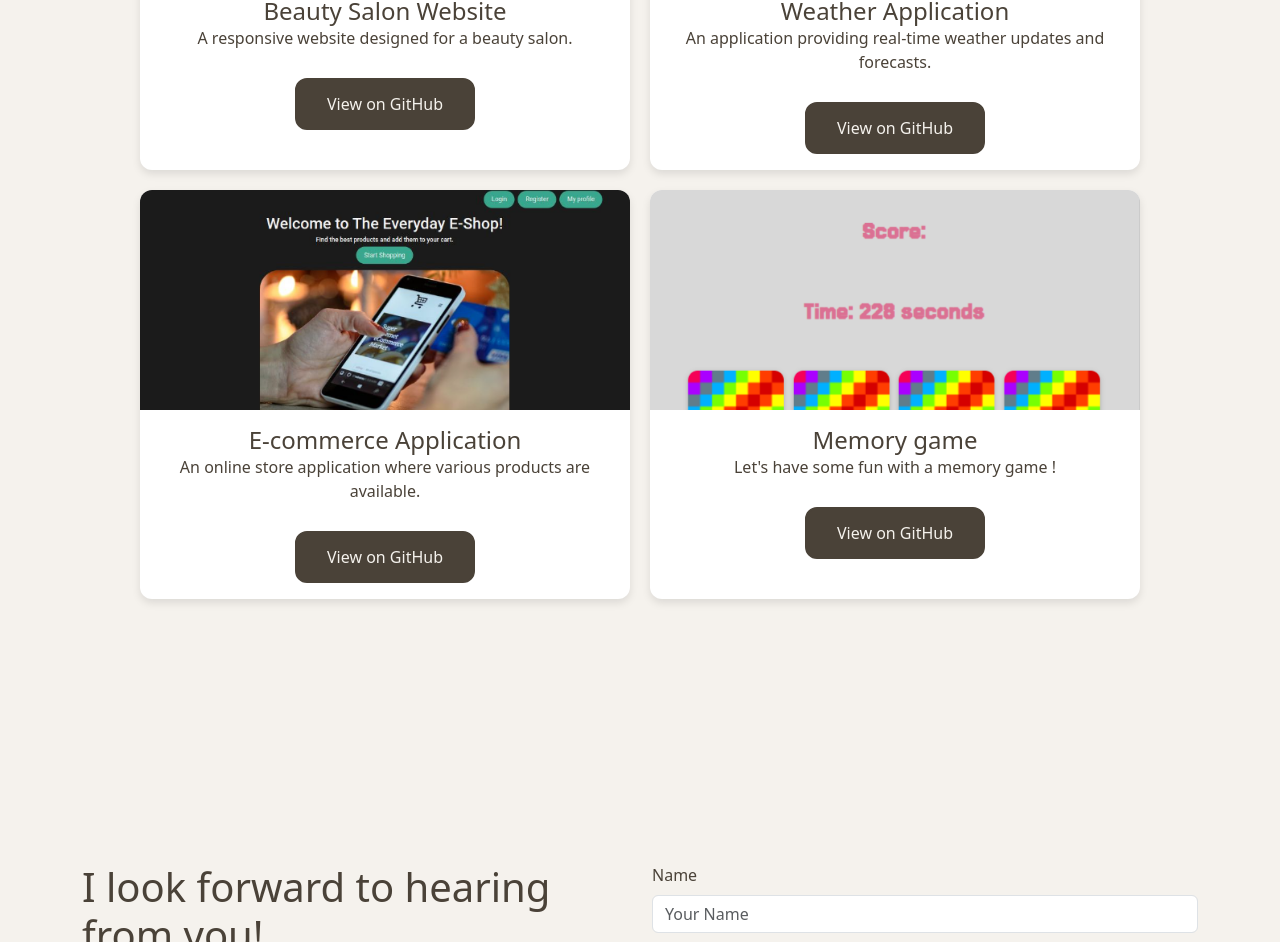
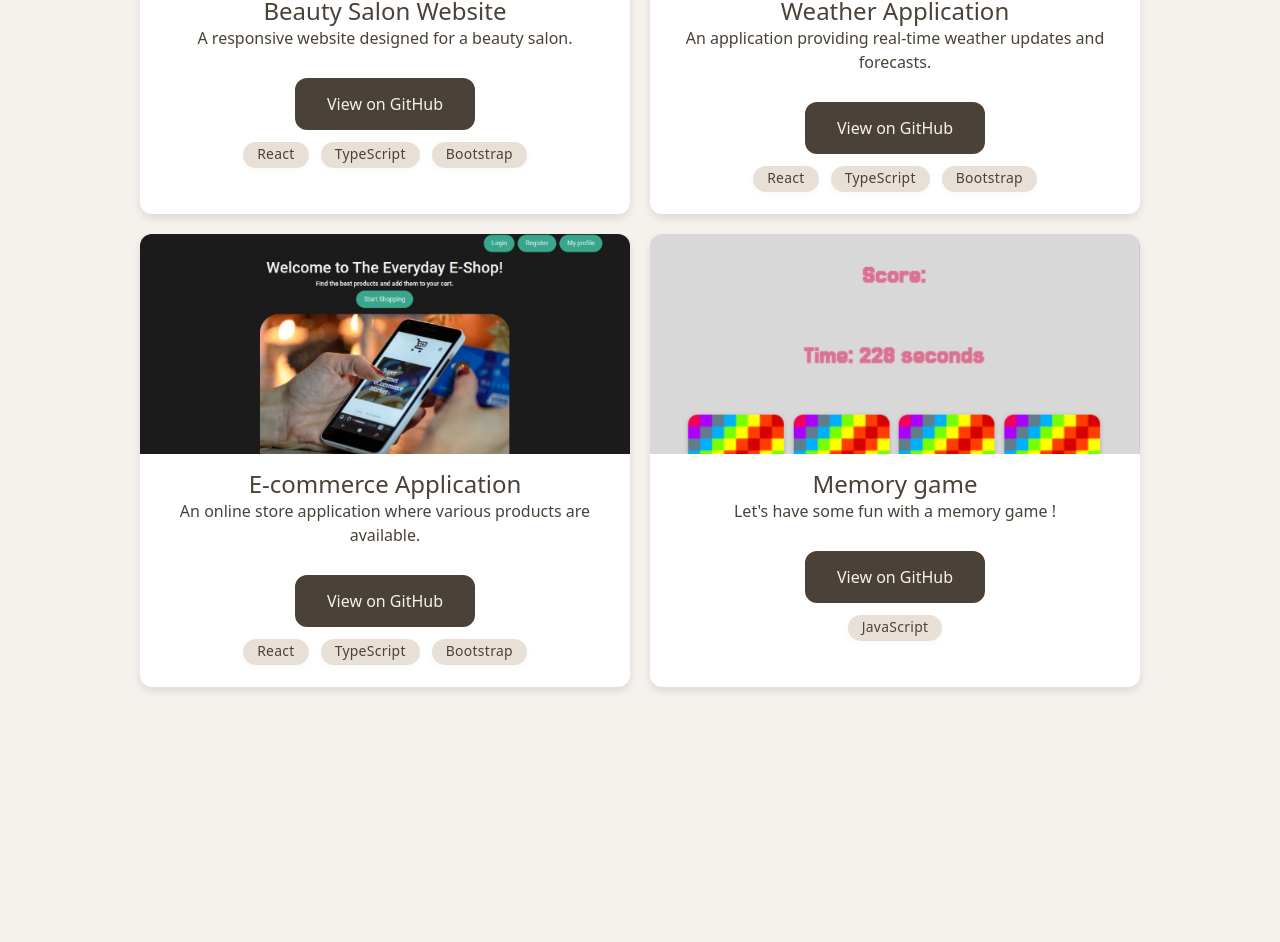
Before and after one commit to justynakwasniak/my-portfolio-web, a React (Vite) app: page / in a window 1280 px wide. Shown: the part 2268-3210 px from the top of the page. Built offline with nearby package versions, Linux system fonts and the light colour scheme; a web font is replaced by a local one.

Commit message:
Add tech badges to project cards and update CV file

```diff
--- a/src/index.css
+++ b/src/index.css
@@ -642,6 +642,27 @@ footer {
   object-fit: cover;
 }
 
+/* Technologie dla kart projektów */
+.tech-badge {
+  display: inline-block;
+  background: #e8e0d6;
+  color: #4a4238;
+  font-size: 0.87rem;
+  padding: 2px 14px 3px 14px;
+  border-radius: 16px;
+  margin: 0 4px 6px 0;
+  font-weight: 500;
+  box-shadow: 0 2px 6px rgba(74, 66, 56, 0.04);
+  letter-spacing: 0.3px;
+  transition: background 0.2s;
+}
+.tech-badge:last-child {
+  margin-right: 0;
+}
+.tech-badge:hover {
+  background: #d2c4b2;
+}
+
 /* miniatura w karcie (opcjonalnie) */
 .blog-card .blog-card-thumb {
   width: 100%;
--- a/src/pages/Projects.tsx
+++ b/src/pages/Projects.tsx
@@ -33,6 +33,12 @@ const Projects = () => {
             >
               View on GitHub
             </a>
+            {/* Tech Badges */}
+            <div style={{marginTop: "12px", marginBottom: "0", display: "flex", gap: "8px", justifyContent: "center"}}>
+              <span className="tech-badge">React</span>
+              <span className="tech-badge">TypeScript</span>
+              <span className="tech-badge">Bootstrap</span>
+            </div>
           </div>
         </div>
 
@@ -61,6 +67,12 @@ const Projects = () => {
             >
               View on GitHub
             </a>
+            {/* Tech Badges */}
+            <div style={{marginTop: "12px", marginBottom: "0", display: "flex", gap: "8px", justifyContent: "center"}}>
+              <span className="tech-badge">React</span>
+              <span className="tech-badge">TypeScript</span>
+              <span className="tech-badge">Bootstrap</span>
+            </div>
           </div>
         </div>
 
@@ -89,6 +101,12 @@ const Projects = () => {
             >
               View on GitHub
             </a>
+            {/* Tech Badges */}
+            <div style={{marginTop: "12px", marginBottom: "0", display: "flex", gap: "8px", justifyContent: "center"}}>
+              <span className="tech-badge">React</span>
+              <span className="tech-badge">TypeScript</span>
+              <span className="tech-badge">Bootstrap</span>
+            </div>
           </div>
         </div>
 
@@ -117,6 +135,10 @@ const Projects = () => {
             >
               View on GitHub
             </a>
+            {/* Tech Badges */}
+            <div style={{marginTop: "12px", marginBottom: "0", display: "flex", gap: "8px", justifyContent: "center"}}>
+              <span className="tech-badge">JavaScript</span>
+            </div>
           </div>
         </div>
       </div>
```
Also changed, not shown: 1 other file (tests, documents, lock files or other folders).
